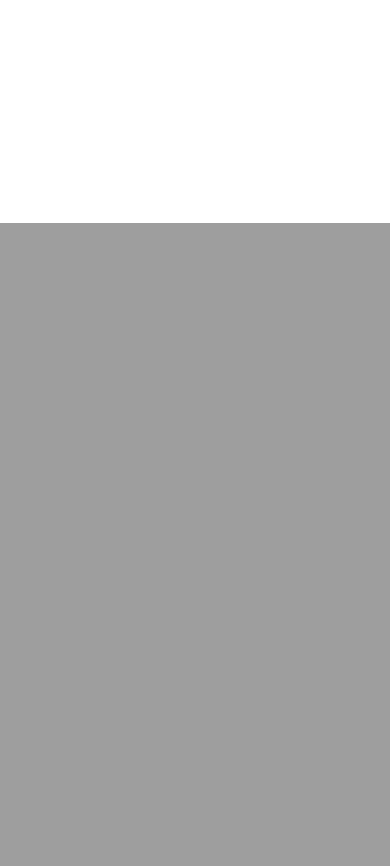
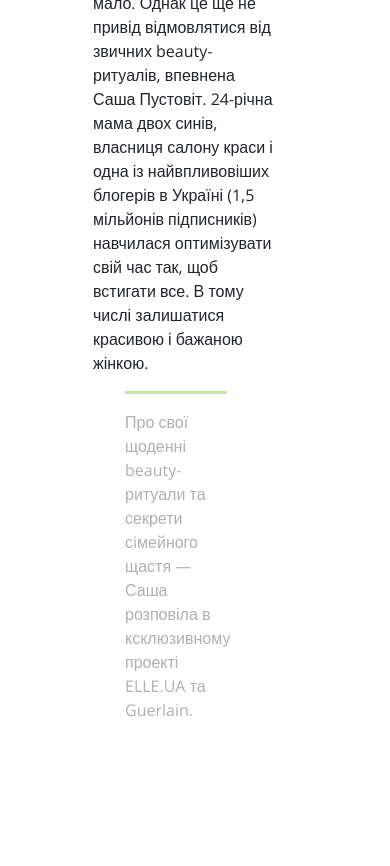
Before and after one commit to Anessy/Anessy.github.io, a PHP site: page / in a window 390 px wide; the page is wider, and only the part inside the window is pictured. Shown: the part 1240-2106 px from the top of that part. Before the commit the page ends 1463 px from the top of that part, so only its background shows below. Run offline with PHP 8.4, Linux system fonts and the light colour scheme.

Commit message:
women life

```diff
--- a/guerlan/css/style.css
+++ b/guerlan/css/style.css
@@ -1,3 +1,12 @@
+h1,
+h2,
+h3,
+h4 {
+  font-family: 'PT Serif', serif;
+}
+p {
+  font-family: 'Open Sans', sans-serif;
+}
 header {
   margin: 1.3rem 0;
 }
@@ -41,6 +50,16 @@ header a:hover {
   -webkit-transform: translate3d(-1rem, -4rem, 0);
           transform: translate3d(-1rem, -4rem, 0);
 }
-.delete {
-  height: 30rem;
+.women-life {
+  margin: 8rem 20%;
 }
+.women-life .text1 {
+  width: 90%;
+}
+.women-life .text-grey {
+  border-top: 3px solid #C6E4AC;
+  color: #afafaf;
+  padding-top: 1rem;
+  width: 50%;
+  margin-left: 2rem;
+}
--- a/guerlan/index.html
+++ b/guerlan/index.html
@@ -8,6 +8,7 @@
     <link rel="stylesheet" href="https://stackpath.bootstrapcdn.com/bootstrap/4.4.1/css/bootstrap.min.css" integrity="sha384-Vkoo8x4CGsO3+Hhxv8T/Q5PaXtkKtu6ug5TOeNV6gBiFeWPGFN9MuhOf23Q9Ifjh" crossorigin="anonymous">
     <!-- шрифты -->
     <link href="https://fonts.googleapis.com/css?family=PT+Serif&display=swap&subset=cyrillic" rel="stylesheet">
+    <link href="https://fonts.googleapis.com/css?family=Open+Sans&display=swap&subset=cyrillic" rel="stylesheet">
     <!-- css -->
     <link rel="stylesheet" href="./css/style.css">
     <title>Guerlan</title>
@@ -46,7 +47,7 @@
         </div>
       </div>
     </section>
-
+<!-- //////////////////////////////// -->
     <div class="rellax1">
       <div class="container">
         <div class="row justify-content-end">
@@ -59,10 +60,27 @@
         </div>
       </div>
     </div>
-
+<!-- //////////////////////////////// -->
 
     <section>
-      <div class="delete"></div>
+      <div class="women-life">
+        <div class="container">
+          <div class="row">
+            <div class="col-md-6">
+              <div class="text1">
+                <p>Життя жінки після народження дітей ділиться на «до» і «після», і часу на себе лишається критично мало. Однак це ще не привід відмовлятися від звичних beauty-ритуалів, впевнена Саша Пустовіт. 24-річна мама двох синів, власниця салону краси і одна із найвпливовіших блогерів в Україні (1,5 мільйонів підписників) навчилася оптимізувати свій час так, щоб встигати все. В тому числі залишатися красивою і бажаною жінкою.</p>
+              </div>
+            </div>
+            <div class="col-md-6">
+              <div class="text-grey">
+                <p>
+                  Про свої щоденні beauty-ритуали та секрети сiмейного щастя — Саша розповіла в ксклюзивному проекті ELLE.UA та Guerlain.
+                </p>
+              </div>
+            </div>
+          </div>
+        </div>
+      </div>
     </section>
 
 
--- a/guerlan/less/style.less
+++ b/guerlan/less/style.less
@@ -1,6 +1,14 @@
+h1, h2, h3, h4 {
+  font-family: 'PT Serif', serif;
+}
+p {
+  font-family: 'Open Sans', sans-serif;
+}
+
 //используемые цвета
 @links: #AFAFAF;
 @links-hover: #BA8E7A;
+@grey-text: #AFAFAF;
 
 //шапка сайта
 header {
@@ -52,7 +60,33 @@ header {
   }
 }
 
+.women-life {
+  margin: 8rem 20%;
+  .text1 {
+    width: 90%;
+  }
+  .text-grey {
+    border-top: 3px solid #C6E4AC;
+    color: @grey-text;
+    padding-top: 1rem;
+    width: 50%;
+    margin-left: 2rem;
+  }
+}
 
-.delete {
-  height: 30rem;
-}
+// =====================================
+
+// Экстрамалые девайсы («портретные телефоны», < 576px)
+@media (max-width: 575.98px) { }
+
+// Малые девайсы («ландшафтные», >= 575px)
+@media (min-width: 576px) and (max-width: 767.98px) { }
+
+// Средние девайсы («таблетки», >= 768px)
+@media (min-width: 768px) and (max-width: 991.98px) { }
+
+// Большие девайсы (большие десктопы, >= 992px)
+@media (min-width: 992px) and (max-width: 1199.98px) { }
+
+// Большие девайсы (большие десктопы, >= 1200px)
+@media (min-width: 1200px) { }
```
Also changed, not shown: guerlan/less/style.css (+21 -2 lines).
